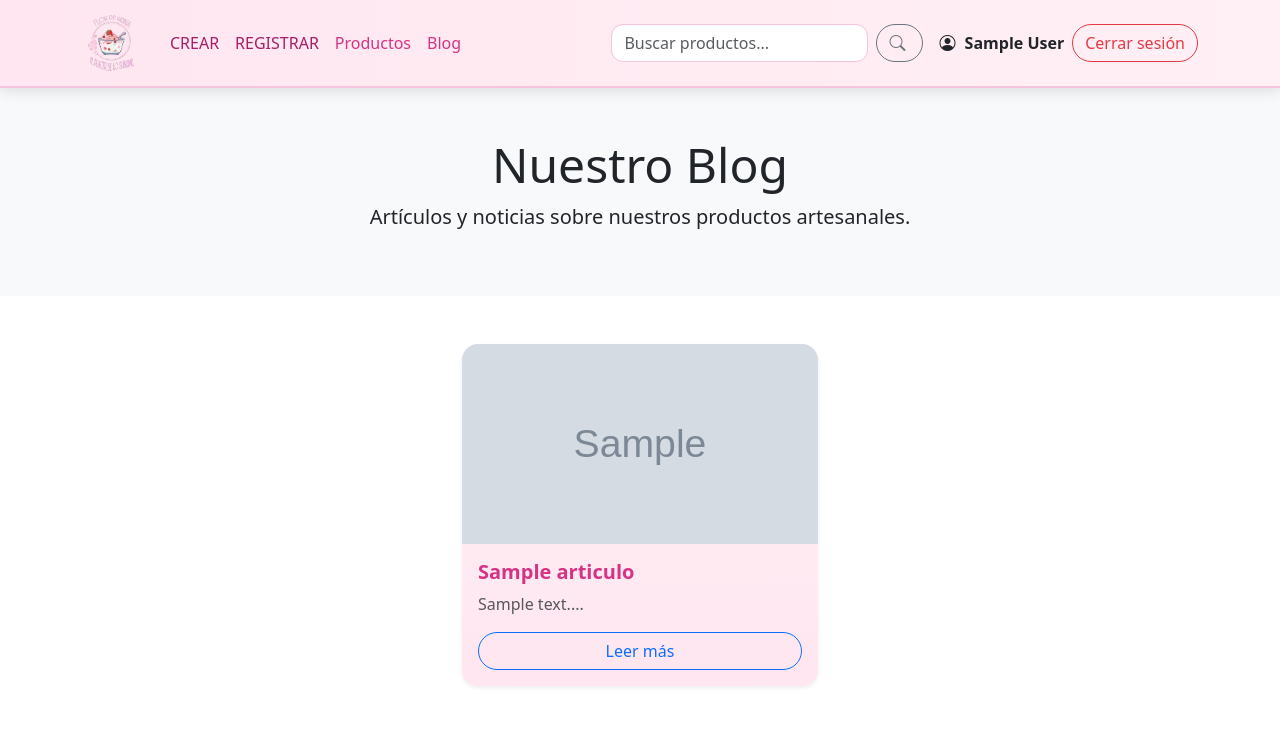
After one commit to cristian23zapata/flor-reina, a PHP site: page /flor-reina/views/articulos.php in a window 1280 px wide. The commit adds this page. Shown: the top 733 px of the page. Run offline with PHP 8.4, Linux system fonts and the light colour scheme; the visitor is signed in with stand-in values (Sample User, id 1); tables that the repository leaves empty or names only in its code hold one stand-in row (values such as "Sample post"); grey boxes marked "Sample" are stand-in pictures.

Commit message:
agregar articulos

```diff
--- a/index.php
+++ b/index.php
@@ -41,6 +41,7 @@ $mysql->desconectar();
         <li class="nav-item"><a class="nav-link active" href="../views/registrar.php">REGISTRAR</a></li>
         <?php } ?>
         <li class="nav-item"><a class="nav-link" href="../views/productos.php">Productos</a></li>
+        <li class="nav-item"><a class="nav-link" href="../views/articulos.php">Articulos</a></li>
         <li class="nav-item"><a class="nav-link" href="../views/blog.php">Blog</a></li>
         <li class="nav-item"><a class="nav-link" href="../views/contacto.php">Contacto</a></li>
       </ul>
--- /dev/null
+++ b/views/articulos.php
@@ -0,0 +1,132 @@
+<?php
+require_once '../models/MySQL.php';
+session_start();
+
+if (!isset($_SESSION['correo'])) {
+    header("refresh:1;url=../views/login.php");
+    exit();
+}
+
+$mysql = new MySQL();
+$mysql->conectar();
+
+$resultado = $mysql->efectuarConsulta("SELECT * FROM articulos");
+?>
+
+<!DOCTYPE html>
+<html lang="es">
+<head>
+  <meta charset="UTF-8">
+  <title>Blog - Flor Reina</title>
+  <meta name="viewport" content="width=device-width, initial-scale=1">
+  <link href="https://cdn.jsdelivr.net/npm/bootstrap@5.3.3/dist/css/bootstrap.min.css" rel="stylesheet">
+  <link href="https://cdn.jsdelivr.net/npm/bootstrap-icons@1.10.5/font/bootstrap-icons.css" rel="stylesheet">
+  <link rel="stylesheet" href="../assets/css/estilo_nav.css">
+  <link rel="stylesheet" href="../assets/css/estilo_productos.css">
+</head>
+<body>
+
+
+<!-- Navbar -->
+<nav class="navbar navbar-expand-lg navbar-light navbar-custom">
+  <div class="container">
+    <a class="navbar-brand" href="../index.php">
+      <img src="../assets/imagenes/logo.png" alt="Flor Reina" height="60">
+    </a>
+    <button class="navbar-toggler" type="button" data-bs-toggle="collapse" data-bs-target="#menuNav">
+      <span class="navbar-toggler-icon"></span>
+    </button>
+
+    <div class="collapse navbar-collapse" id="menuNav">
+      <ul class="navbar-nav me-auto mb-2 mb-lg-0">
+        <?php if (isset($_SESSION['tipo']) && $_SESSION['tipo'] === 'admin') { ?>
+        <li class="nav-item"><a class="nav-link active" href="../views/creacion.php">CREAR</a></li>
+        <li class="nav-item"><a class="nav-link active" href="../views/registrar.php">REGISTRAR</a></li>
+        <?php } ?>
+        <li class="nav-item"><a class="nav-link" href="../views/productos.php">Productos</a></li>
+        <li class="nav-item"><a class="nav-link" href="../views/blog.php">Blog</a></li>
+        <?php if (isset($_SESSION['tipo']) && $_SESSION['tipo'] === 'user') { ?>
+        <li class="nav-item"><a class="nav-link" href="../views/contacto.php">Contacto</a></li>
+        <?php } ?>
+      </ul>
+
+      <form class="d-flex me-3" role="search">
+        <input class="form-control me-2" type="search" placeholder="Buscar productos..." aria-label="Buscar">
+        <button class="btn btn-outline-secondary" type="submit"><i class="bi bi-search"></i></button>
+      </form>
+
+      <div class="d-flex align-items-center gap-2">
+        <?php if (isset($_SESSION['correo'])): ?>
+          <span class="fw-bold"><i class="bi bi-person-circle"></i> <?php echo htmlspecialchars($_SESSION['nombre']); ?></span>
+          <a href="../controllers/logout.php" class="btn btn-outline-danger">Cerrar sesión</a>
+        <?php else: ?>
+          <a href="../views/login.php"><button class="btn btn-outline-primary"><i class="bi bi-person-circle"></i> Login</button></a>
+        <?php endif; ?>
+
+        <?php if (isset($_SESSION['tipo']) && $_SESSION['tipo'] === 'user') { ?>
+  <button class="btn btn-outline-success position-relative" data-bs-toggle="modal" data-bs-target="#modalCarrito" id="btn-carrito">
+    <i class="bi bi-bag"></i> Carrito
+    <span id="carrito-contador" class="position-absolute top-0 start-100 translate-middle badge rounded-pill bg-danger" style="display: none;">
+      0
+    </span>
+  </button>
+<?php } ?>
+      </div>
+    </div>
+  </div>
+</nav>
+
+<!-- Encabezado -->
+<header class="bg-light py-5 text-center">
+  <div class="container">
+    <h1 class="display-5">Nuestro Blog</h1>
+    <p class="lead">Artículos y noticias sobre nuestros productos artesanales.</p>
+  </div>
+</header>
+
+<!-- Contenido de artículos -->
+<div class="container py-5">
+  <div class="row row-cols-1 row-cols-md-2 row-cols-lg-3 g-4 justify-content-center">
+    <?php while ($articulo = mysqli_fetch_assoc($resultado)) : ?>
+      <div class="col">
+        <div class="card h-100 shadow-sm rounded-4 border-0">
+          <?php if (!empty($articulo['imagen'])): ?>
+            <img src="../<?php echo $articulo['imagen']; ?>" class="card-img-top rounded-top-4" alt="<?php echo htmlspecialchars($articulo['titulo']); ?>" style="height: 200px; object-fit: cover;">
+          <?php endif; ?>
+          <div class="card-body d-flex flex-column">
+            <h5 class="card-title fw-bold"><?php echo htmlspecialchars($articulo['titulo']); ?></h5>
+            <p class="card-text text-muted"><?php echo substr(htmlspecialchars($articulo['contenido']), 0, 120); ?>...</p>
+            <div class="mt-auto">
+              <a href="#" class="btn btn-outline-primary w-100 rounded-pill" data-bs-toggle="modal" data-bs-target="#modalArticulo<?php echo $articulo['id']; ?>">Leer más</a>
+            </div>
+          </div>
+        </div>
+      </div>
+
+      <!-- Modal Leer Más -->
+      <div class="modal fade" id="modalArticulo<?php echo $articulo['id']; ?>" tabindex="-1" aria-labelledby="modalArticuloLabel<?php echo $articulo['id']; ?>" aria-hidden="true">
+        <div class="modal-dialog modal-lg modal-dialog-centered">
+          <div class="modal-content rounded-4">
+            <div class="modal-header bg-primary text-white border-0">
+              <h5 class="modal-title" id="modalArticuloLabel<?php echo $articulo['id']; ?>">
+                <?php echo htmlspecialchars($articulo['titulo']); ?>
+              </h5>
+              <button type="button" class="btn-close btn-close-white" data-bs-dismiss="modal" aria-label="Cerrar"></button>
+            </div>
+            <div class="modal-body">
+              <?php if (!empty($articulo['imagen'])): ?>
+                <img src="../<?php echo $articulo['imagen']; ?>" class="img-fluid mb-4 rounded-3" alt="Imagen del artículo">
+              <?php endif; ?>
+              <p><?php echo nl2br(htmlspecialchars($articulo['contenido'])); ?></p>
+            </div>
+          </div>
+        </div>
+      </div>
+
+    <?php endwhile; ?>
+  </div>
+</div>
+
+<script src="https://cdn.jsdelivr.net/npm/bootstrap@5.3.3/dist/js/bootstrap.bundle.min.js"></script>
+</body>
+</html>
--- a/views/blog.php
+++ b/views/blog.php
@@ -41,6 +41,7 @@ $mysql->desconectar();
         <li class="nav-item"><a class="nav-link active" href="../views/registrar.php">REGISTRAR</a></li>
         <?php } ?>
         <li class="nav-item"><a class="nav-link" href="../views/productos.php">Productos</a></li>
+        <li class="nav-item"><a class="nav-link" href="../views/articulos.php">Articulos</a></li>
         <li class="nav-item"><a class="nav-link" href="../views/blog.php">Blog</a></li>
         <li class="nav-item"><a class="nav-link" href="../views/contacto.php">Contacto</a></li>
       </ul>
--- a/views/contacto.php
+++ b/views/contacto.php
@@ -43,6 +43,7 @@ session_start();
     <div class="collapse navbar-collapse" id="menuNav">
       <ul class="navbar-nav me-auto mb-2 mb-lg-0">
         <li class="nav-item"><a class="nav-link" href="../views/productos.php">Productos</a></li>
+        <li class="nav-item"><a class="nav-link" href="../views/articulos.php">Articulos</a></li>
         <li class="nav-item"><a class="nav-link" href="../views/blog.php">Blog</a></li>
         <li class="nav-item"><a class="nav-link" href="../views/contacto.php">Contacto</a></li>
       </ul>
--- a/views/creacion.php
+++ b/views/creacion.php
@@ -47,6 +47,7 @@ session_start();
         <li class="nav-item"><a class="nav-link active" href="../views/registrar.php">REGISTRAR</a></li>
         <?php } ?>
         <li class="nav-item"><a class="nav-link" href="../views/productos.php">Productos</a></li>
+        <li class="nav-item"><a class="nav-link" href="../views/articulos.php">Articulos</a></li>
         <li class="nav-item"><a class="nav-link" href="../views/blog.php">Blog</a></li>
       </ul>
 
--- a/views/productos.php
+++ b/views/productos.php
@@ -45,6 +45,7 @@ $resultado = $mysql->efectuarConsulta("SELECT * FROM productos");
         <li class="nav-item"><a class="nav-link active" href="../views/registrar.php">REGISTRAR</a></li>
         <?php } ?>
         <li class="nav-item"><a class="nav-link" href="../views/productos.php">Productos</a></li>
+        <li class="nav-item"><a class="nav-link" href="../views/articulos.php">Articulos</a></li>
         <li class="nav-item"><a class="nav-link" href="../views/blog.php">Blog</a></li>
         <?php if (isset($_SESSION['tipo']) && $_SESSION['tipo'] === 'user') { ?>
         <li class="nav-item"><a class="nav-link" href="../views/contacto.php">Contacto</a></li>
--- a/views/registrar.php
+++ b/views/registrar.php
@@ -47,6 +47,7 @@ session_start();
             <li class="nav-item"><a class="nav-link active" href="../views/registrar.php">REGISTRAR</a></li>
             <?php } ?>
             <li class="nav-item"><a class="nav-link" href="../views/productos.php">Productos</a></li>
+            <li class="nav-item"><a class="nav-link" href="../views/articulos.php">Articulos</a></li>
             <li class="nav-item"><a class="nav-link" href="../views/blog.php">Blog</a></li>
         </ul>
         </div>
```
